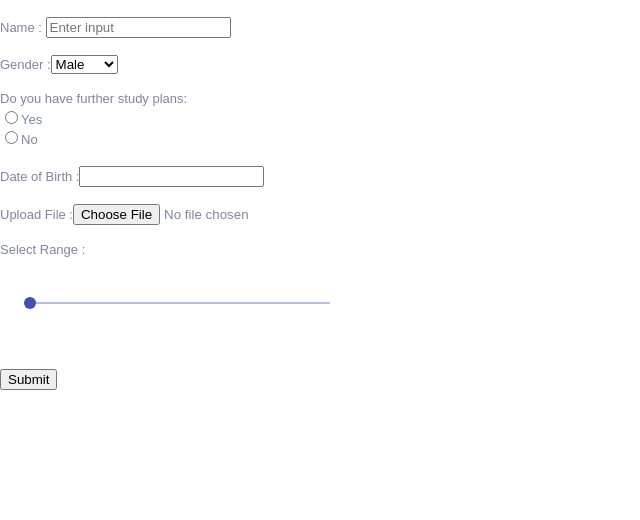
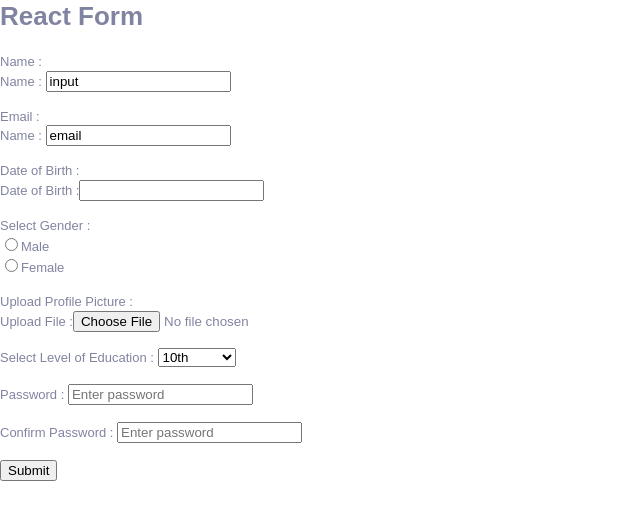
Before and after one commit to punamchandchavhan/react_training_code, a React (Create React App) app: page / in a window 1280 px wide. Shown: the top 520 px of the page, without its empty margins (0-640 px from the left). Built offline with nearby package versions, Linux system fonts and the light colour scheme.

Commit message:
User-Validation

```diff
--- a/src/App.js
+++ b/src/App.js
@@ -1,80 +1,184 @@
+import './App.css';
 import React from 'react';
-import './App.css';
 import InputText from './components/InputText.js'
-import SelectGender from './components/SelectGender.js'
+import SelectField from './components/SelectField.js'
 import RadioButton from './components/RadioButton.js'
 import DateField from './components/DateField.js'
 import FileUpload from './components/FileUpload';
-import Range from './components/Range.js';
+import PasswordField from './components/PasswordField.js'
 
 class App extends React.Component {
   constructor(props) {
     super(props)
-    this.handleInput = this.handleInput.bind(this)
-    this.handleSelect = this.handleSelect.bind(this)
-    this.radioButtonChangeHandler = this.radioButtonChangeHandler.bind(this)
-    this.handleDate = this.handleDate.bind(this)
-    this.updateRange = this.updateRange.bind(this)
     this.handleSubmit = this.handleSubmit.bind(this)
     this.state = {
-      name: "",
-      value: "",
-      selected_date: null,
-      selected_value: null,
-      selected_range: ""
+      fields: {
+        input: "",
+        email: "",
+        selectedValue: "",
+        selectedFile: "",
+        selectedDate: "",
+        selectedRadioValue: "",
+        password: "",
+        cpassword: "",
+        selectedRange: ""
+      },
+      formErrors: {
+        input: '',
+        email: '',
+        selectedValue: '',
+        selectedFile: '',
+        selectedDate: '',
+        selectedRadioValue: '',
+        password: '',
+        cpassword: '',
+        selectedRange: ''
       }
-    this.baseState = this.state
+    }
   }
 
+  handleValidation() {
+    let isFormValid = true
+    let fields = this.state.fields
+    let errors = {}
+
+    if(!fields['selectedRadioValue']) {
+      isFormValid = false
+      errors['selectedRadioValue'] = "This field is required"
+    }
+
+    if(!fields['email'].match(/^([\w.%+-]+)@([\w-]+\.)+([\w]{2,})$/i)) {
+      isFormValid = false
+      errors['email'] = "Email is not valid"
+    }
+
+    if(fields['password'].length < 8) {
+      isFormValid = false
+      errors['password'] = "Password is too short"
+    }
+
+    if(fields['cpassword'] !== fields['password']) {
+      isFormValid = false
+      errors['cpassword'] = "Password does not match"
+    }
+
+    if(new Date().toISOString().split('T')[0] < fields['selectedDate']) {
+      isFormValid = false
+      errors['selectedDate'] = "Date cannot be greater than today's date"
+    }
+
+    this.setState({formErrors: errors})
+    return isFormValid
+  }
   handleSubmit(e) {
     e.preventDefault()
+    if(!this.handleValidation()) {
+      alert("Form has errors");
+    }
+    else {
+      console.log(this.state)
       alert("Form submitted successfully");
-    this.setState(this.baseState)
+      let resetFields = {
+        input: "",
+        email: "",
+        selectedValue: "",
+        selectedFile: "",
+        selectedDate: "",
+        selectedRadioValue: "",
+        password: "",
+        cpassword: "",
+        selectedRange: ""
+      }
+      this.setState({fields: resetFields})
+    }
   }
 
-  handleInput(e) {
-    this.setState({name: e.target.value})
+  handleInput = (e) => {
+    let fields = this.state.fields
+    let isFile = e.target.type === "file"
+    fields[e.target.name] = isFile ? e.target.files[0] : e.target.value
+    this.setState({fields: fields});
   }
 
-  handleSelect(e) {
-    this.setState({value: e.target.value})
-  }
-
-  radioButtonChangeHandler(e) {
-    this.setState({selected_value: e.target.value})
-  }
-
-  handleDate(date) {
-    this.setState({selected_date: date})
-  }
-
-  updateRange(e, data) {
-    this.setState({selected_range: data})
+  updateRange = (e, data) => {
+    let fields = this.state.fields
+    fields['selectedRange'] = data
+    this.setState({fields: fields})
   }
 
   render() {
     return (
+      <div className="form">
+        <h1>React Form</h1>
         <form onSubmit={this.handleSubmit}>
+          <div className="form-group">
+            <label>Name : </label>
+            <InputText input={this.state.fields.input} handleInput={this.handleInput} placeholder={"Enter name"} name={"input"} />
+            <span className="error">{this.state.formErrors.input}</span>
+          </div>
+
           <br />
-        <InputText name={this.state.name} handleInput={this.handleInput} />
+
+          <div className="form-group">
+            <label>Email : </label>
+            <InputText input={this.state.fields.email} handleInput={this.handleInput} placeholder={"Enter email"} name={"email"} />
+            <span className="error">{this.state.formErrors.email}</span>
+          </div>
+
           <br />
-        <SelectGender value={this.state.value} handleSelect={this.handleSelect} />
+
+          <div className="form-group">
+            <label>Date of Birth : </label>
+            <DateField selectedDate={this.state.fields.selectedDate} handleDate={this.handleInput} name={"selectedDate"}/>
+            <span className="error">{this.state.formErrors.selectedDate}</span>
+          </div>
+
           <br />
-        <label>
-          Do you have further study plans:
-          <RadioButton value="yes" label="Yes" isSelected={this.state.selected_value === "yes"} handleChange={this.radioButtonChangeHandler} />
-          <RadioButton value="no" label="No" isSelected={this.state.selected_value === "no"} handleChange={this.radioButtonChangeHandler} />
-        </label>
+
+          <div className="form-group">
+            <label>Select Gender : </label>
+            <RadioButton value="male" label="Male" isSelected={this.state.fields.selectedRadioValue === "male"} handleChange={this.handleInput} name={"selectedRadioValue"} />
+            <RadioButton value="female" label="Female" isSelected={this.state.fields.selectedRadioValue === "female"} handleChange={this.handleInput} name={"selectedRadioValue"} />
+            <span className="error">{this.state.formErrors.selectedRadioValue}</span>
+          </div>
+
           <br />
-        <DateField selected_date={this.state.selected_date} handleDate={this.handleDate} />
+
+          <div className="form-group">
+            <label>Upload Profile Picture : </label>
+            <FileUpload selectedFile={this.state.fields.selectedFile} handleFile={this.handleInput} name={"selectedFile"} />
+            <span className="error">{this.state.formErrors.selectedFile}</span>
+          </div>
+
           <br />
-        <FileUpload />
+
+          <div className="form-group">
+            <label>Select Level of Education : </label>
+            <SelectField value={this.state.fields.selectedValue} handleSelect={this.handleInput} name={"selectedValue"} />
+            <span className="error">{this.state.formErrors.selectedValue}</span>
+          </div>
+
           <br />
-        <Range selected_range={this.props.selected_range} updateRange={this.updateRange} />
+
+          <div className="form-group">
+            <label>Password : </label>
+            <PasswordField password={this.state.fields.password} handlePassword={this.handleInput} name={"password"} />
+            <span className="error">{this.state.formErrors.password}</span>
+          </div>
+
           <br />
+
+          <div className="form-group">
+            <label>Confirm Password : </label>
+            <PasswordField password={this.state.fields.cpassword} handlePassword={this.handleInput} name={"cpassword"} />
+            <span className="error">{this.state.formErrors.cpassword}</span>
+          </div>
+
+          <br />
+
           <input type="submit" value="Submit" />
         </form>
-
+      </div>
     );
   }
 }
--- /dev/null
+++ b/src/components/PasswordField.js
@@ -0,0 +1,7 @@
+function PasswordField(props) {
+    return(
+        <input type="password" name={props.name} placeholder="Enter password" value={props.password} onChange={props.handlePassword} className="form-control" required/>
+    );
+}
+
+export default PasswordField
--- /dev/null
+++ b/src/components/SelectField.js
@@ -0,0 +1,16 @@
+import React from 'react'
+
+class SelectField extends React.Component {
+    render() {
+        return (
+            <select name={this.props.name} value={this.props.value} onChange={this.props.handleSelect} className="form-control">
+                <option value="ten">10th</option>
+                <option value="twelve">12th</option>
+                <option value="graduate">Graduate</option>
+                <option value="masters">Masters</option>
+            </select>
+        );
+    }
+}
+
+export default SelectField
--- a/src/components/SelectGender.js
+++ /dev/null
@@ -1,19 +0,0 @@
-import React from 'react'
-
-class SelectGender extends React.Component {
-    render() {
-        return (
-            <div>
-                <label>
-                    Gender :
-                    <select value={this.props.value} onChange={this.props.handleSelect} required>
-                        <option value="male">Male</option>
-                        <option value="female">Female</option>
-                    </select>
-                </label>
-            </div>
-        );
-    }
-}
-
-export default SelectGender
```
Lines whose indentation alone changed are shown as unchanged.
